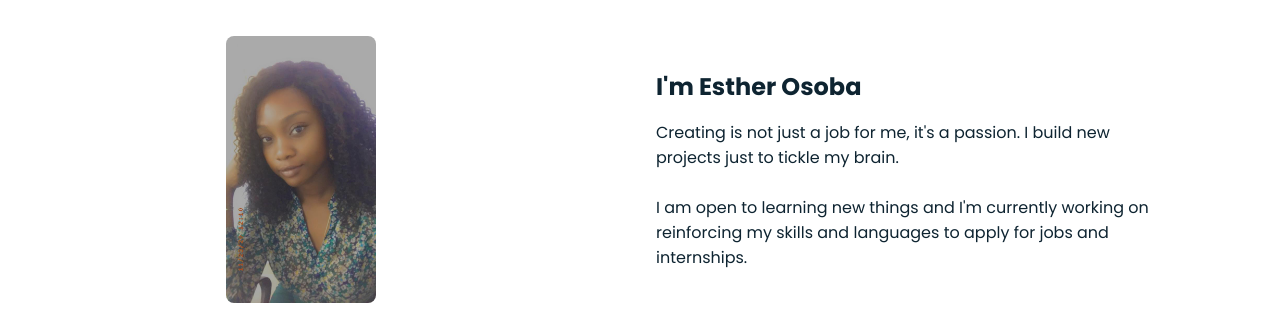
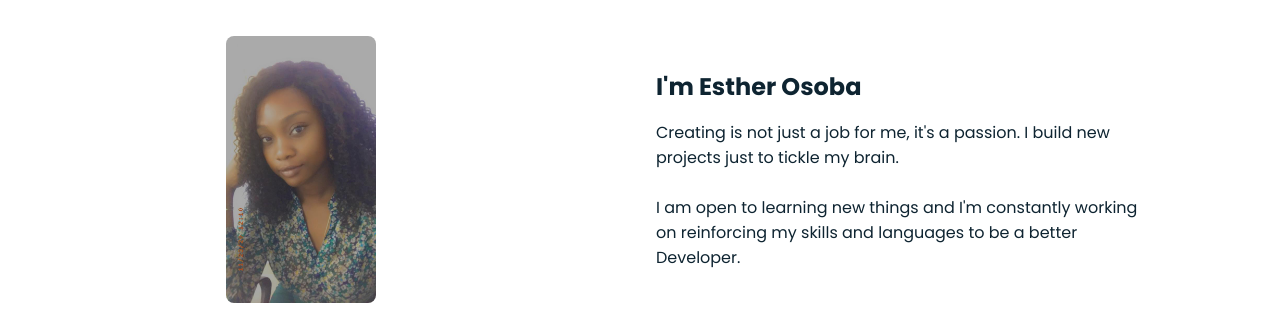
Before and after one commit to Bosellicious/Bosellicious, a plain HTML site: page index.html in a window 1280 px wide. Shown: the part 940-1260 px from the top of the page. Drawn offline with nearby package versions, Linux system fonts and the light colour scheme.

Commit message:
Update index.html

```diff
--- a/index.html
+++ b/index.html
@@ -70,7 +70,7 @@
                             Creating is not just a job for me, it's a passion.
                             I build new projects just to tickle my brain.
                             <br> <br>
-                            I am open to learning new things and I'm currently working on reinforcing my skills and languages to apply for jobs and internships.
+                            I am open to learning new things and I'm constantly working on reinforcing my skills and languages to be a better Developer.
                         </p>
                     </div>
                 </div>
```
